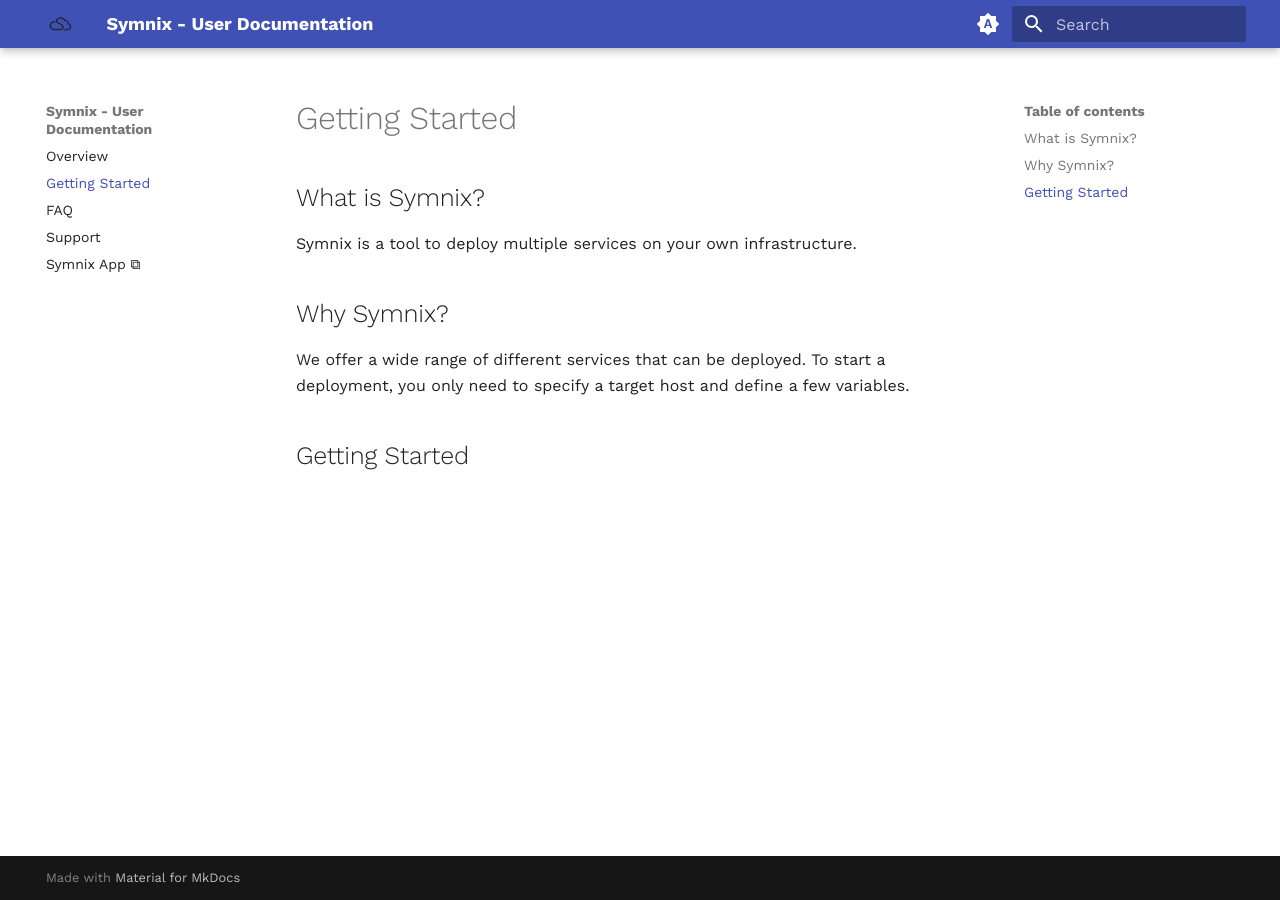
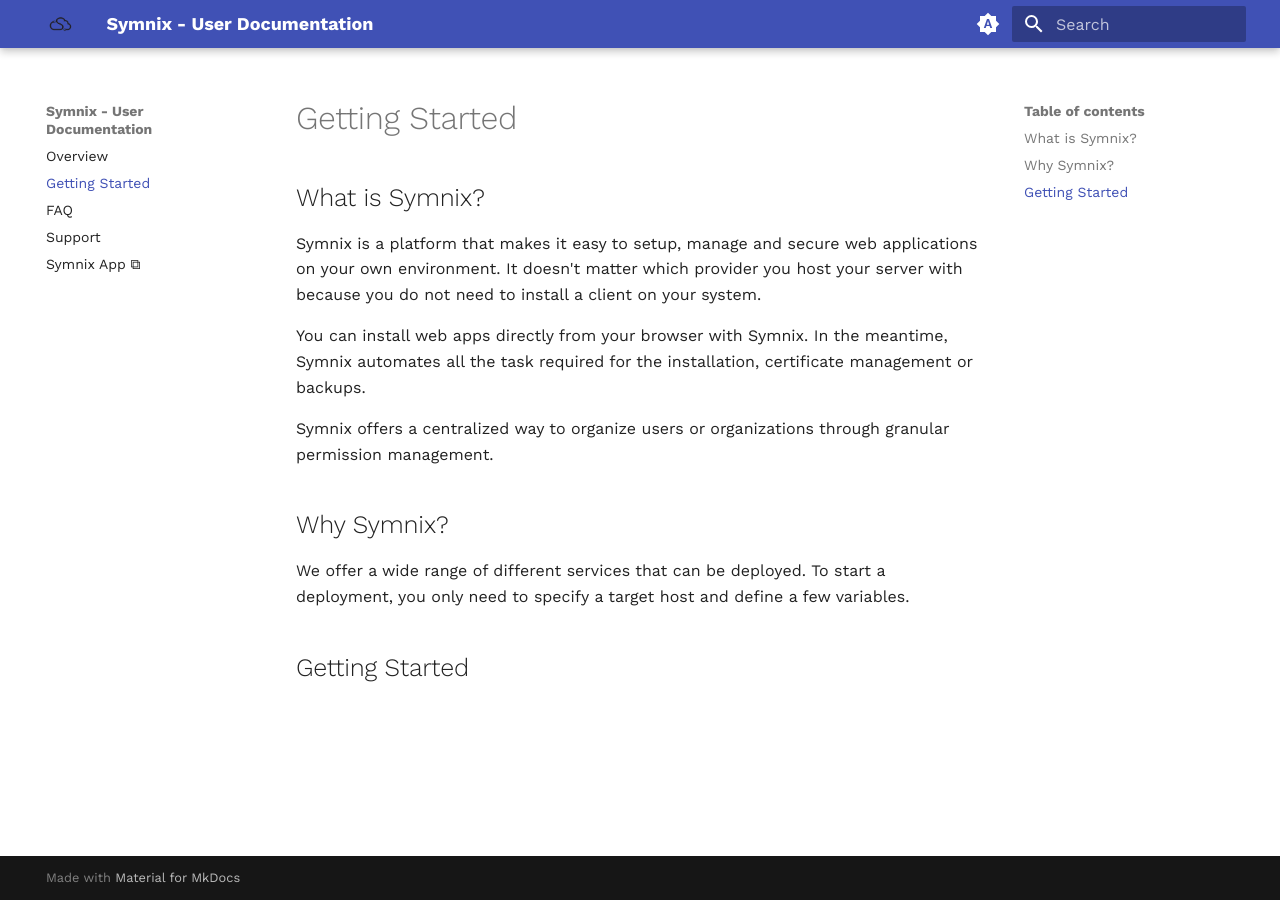
Before and after one commit to symnixhq/portal, an MkDocs documentation site: the page built from docs/getting_started.md, in a window 1280 px wide. Built offline with MkDocs 1.6.1 and Material for MkDocs 9.7.7, drawn with Linux system fonts in a browser that asks for light colours.

Commit message:
docs(NOISSUE): added a block in documentation for what is symnix

```diff
--- a/docs/getting_started.md
+++ b/docs/getting_started.md
@@ -2,7 +2,11 @@
 
 ## What is Symnix?
 
-Symnix is a tool to deploy multiple services on your own infrastructure.
+Symnix is a platform that makes it easy to setup, manage and secure web applications on your own environment. It doesn't matter which provider you host your server with because you do not need to install a client on your system.
+
+You can install web apps directly from your browser with Symnix. In the meantime, Symnix automates all the task required for the installation, certificate management or backups.
+
+Symnix offers a centralized way to organize users or organizations through granular permission management.
 
 ## Why Symnix?
 
```
